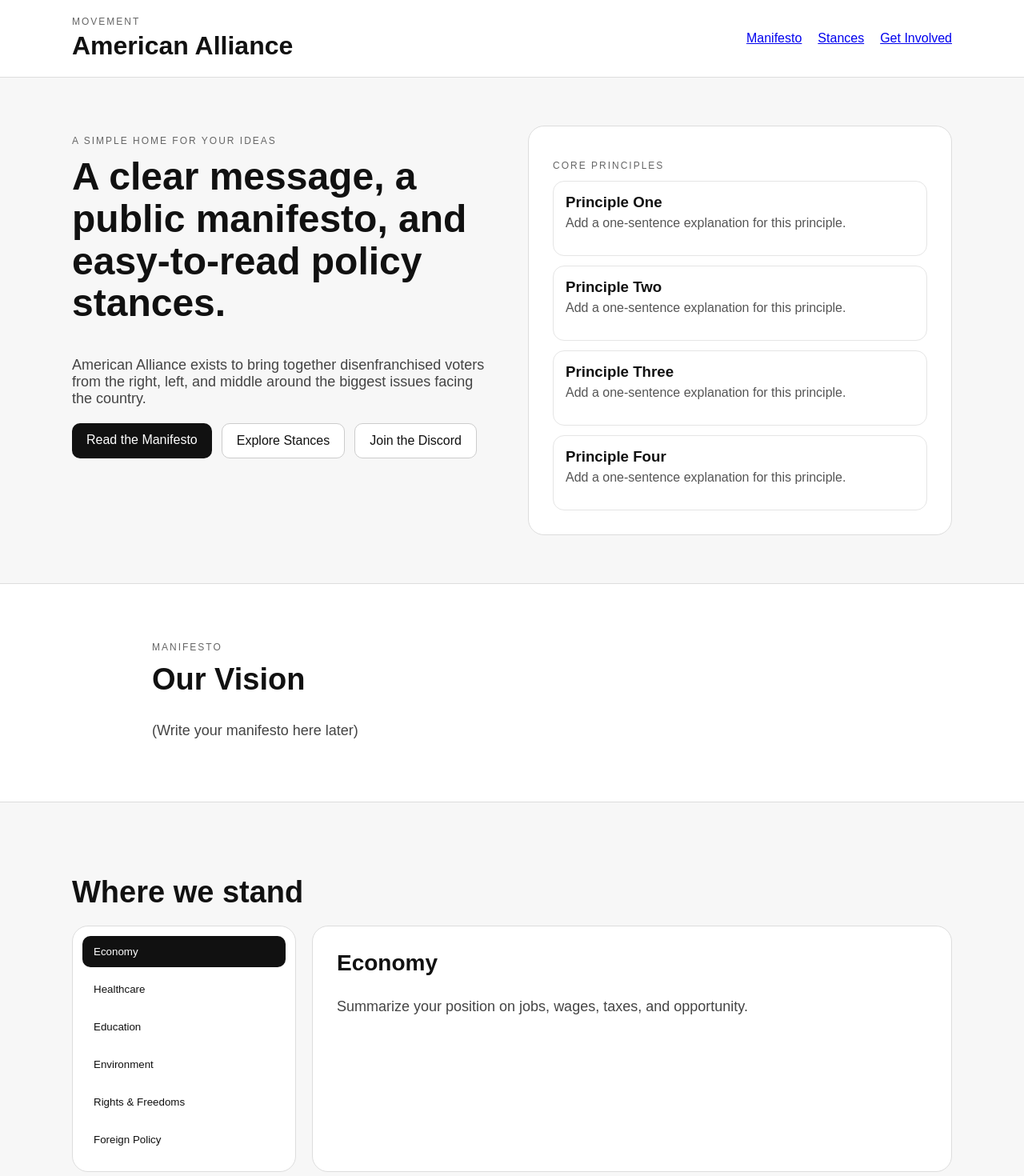
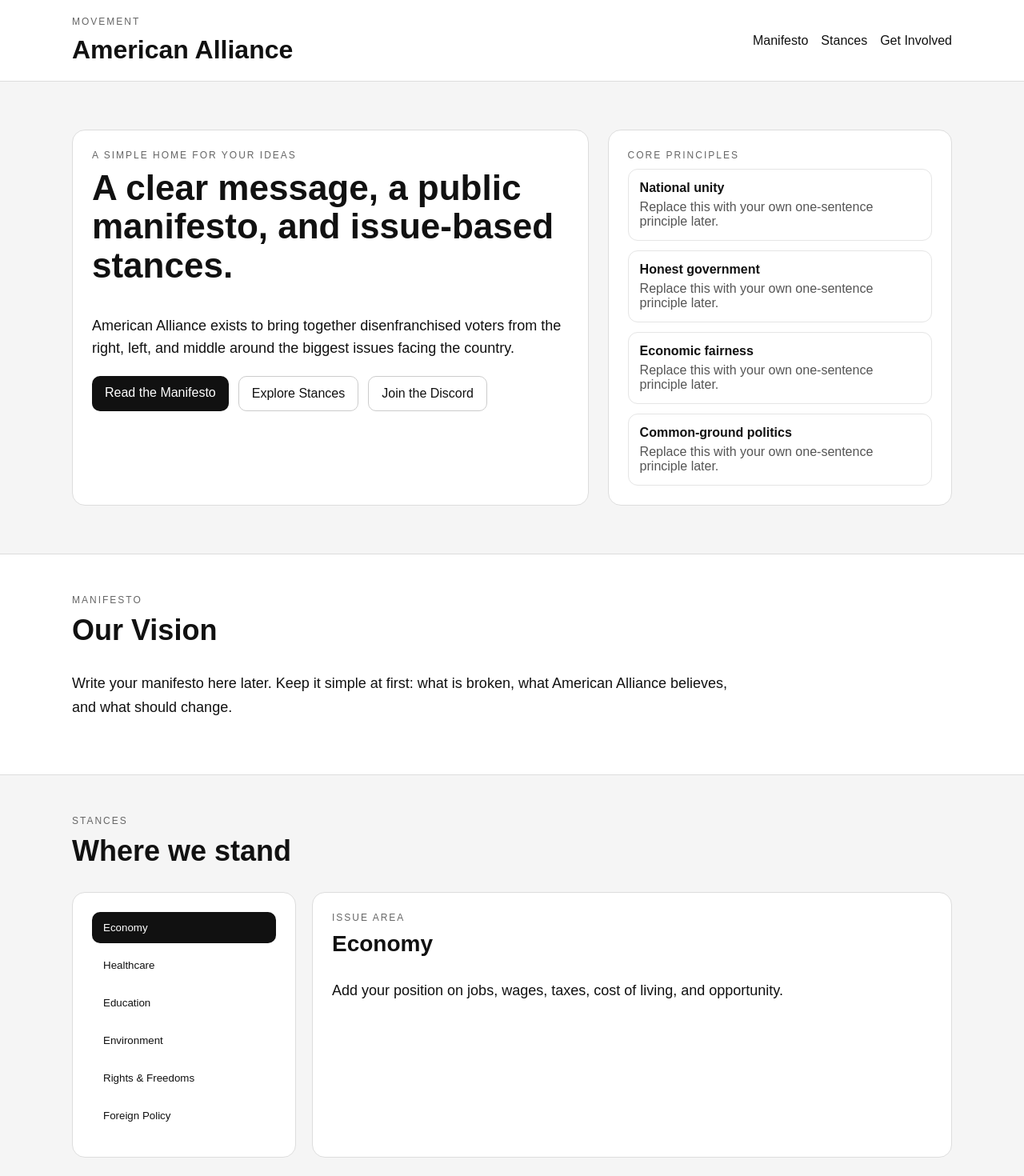
Before and after one commit to AmericanAlliance/american-alliance-site, a Next.js app: page / in a window 1280 px wide. Shown: the top 1470 px of the page at 80% size. Built offline with nearby package versions, Linux system fonts and the light colour scheme.

Commit message:
Update page.js

```diff
--- a/app/page.js
+++ b/app/page.js
@@ -1,95 +1,267 @@
 "use client";
-import React from "react";
 
-export default function PoliticalMovementWebsite() {
+import React, { useState } from "react";
+
+export default function HomePage() {
   const tabs = [
-    { id: "economy", label: "Economy", content: "Summarize your position on jobs, wages, taxes, and opportunity." },
-    { id: "healthcare", label: "Healthcare", content: "Explain your stance on healthcare access, affordability, and public health." },
-    { id: "education", label: "Education", content: "Describe your goals for schools, higher education, and workforce training." },
-    { id: "environment", label: "Environment", content: "Outline your environmental priorities, energy plan, and conservation goals." },
-    { id: "rights", label: "Rights & Freedoms", content: "State your principles around civil rights, liberties, privacy, and equal treatment." },
-    { id: "foreign", label: "Foreign Policy", content: "Share your views on diplomacy, defense, trade, and global cooperation." },
+    {
+      id: "economy",
+      label: "Economy",
+      content:
+        "Add your position on jobs, wages, taxes, cost of living, and opportunity.",
+    },
+    {
+      id: "healthcare",
+      label: "Healthcare",
+      content:
+        "Add your position on affordability, access, insurance, and public health.",
+    },
+    {
+      id: "education",
+      label: "Education",
+      content:
+        "Add your position on schools, college, student debt, and workforce training.",
+    },
+    {
+      id: "environment",
+      label: "Environment",
+      content:
+        "Add your position on energy, conservation, infrastructure, and climate resilience.",
+    },
+    {
+      id: "rights",
+      label: "Rights & Freedoms",
+      content:
+        "Add your position on civil liberties, privacy, equality, and constitutional rights.",
+    },
+    {
+      id: "foreign",
+      label: "Foreign Policy",
+      content:
+        "Add your position on diplomacy, defense, trade, alliances, and national security.",
+    },
   ];
 
-  const [activeTab, setActiveTab] = React.useState(tabs[0].id);
+  const [activeTab, setActiveTab] = useState("economy");
   const active = tabs.find((tab) => tab.id === activeTab);
 
+  const styles = {
+    page: {
+      fontFamily: "Arial, sans-serif",
+      backgroundColor: "#f5f5f5",
+      color: "#111111",
+      minHeight: "100vh",
+    },
+    container: {
+      maxWidth: "1100px",
+      margin: "0 auto",
+      padding: "0 20px",
+    },
+    header: {
+      backgroundColor: "#ffffff",
+      borderBottom: "1px solid #dddddd",
+    },
+    headerInner: {
+      maxWidth: "1100px",
+      margin: "0 auto",
+      padding: "20px",
+      display: "flex",
+      justifyContent: "space-between",
+      alignItems: "center",
+      gap: "20px",
+      flexWrap: "wrap",
+    },
+    hero: {
+      padding: "60px 0",
+    },
+    heroGrid: {
+      display: "grid",
+      gridTemplateColumns: "1.2fr 0.8fr",
+      gap: "24px",
+    },
+    card: {
+      backgroundColor: "#ffffff",
+      border: "1px solid #dddddd",
+      borderRadius: "16px",
+      padding: "24px",
+    },
+    buttonRow: {
+      display: "flex",
+      gap: "12px",
+      flexWrap: "wrap",
+      marginTop: "20px",
+    },
+    darkButton: {
+      display: "inline-block",
+      backgroundColor: "#111111",
+      color: "#ffffff",
+      textDecoration: "none",
+      padding: "12px 16px",
+      borderRadius: "10px",
+    },
+    lightButton: {
+      display: "inline-block",
+      backgroundColor: "#ffffff",
+      color: "#111111",
+      textDecoration: "none",
+      padding: "12px 16px",
+      borderRadius: "10px",
+      border: "1px solid #cccccc",
+    },
+    section: {
+      padding: "50px 0",
+    },
+    tabsWrap: {
+      display: "grid",
+      gridTemplateColumns: "280px 1fr",
+      gap: "20px",
+    },
+    tabButton: {
+      width: "100%",
+      textAlign: "left",
+      padding: "12px 14px",
+      borderRadius: "10px",
+      border: "none",
+      marginBottom: "8px",
+      cursor: "pointer",
+      backgroundColor: "transparent",
+      color: "#111111",
+    },
+    activeTabButton: {
+      backgroundColor: "#111111",
+      color: "#ffffff",
+    },
+    footerBlock: {
+      backgroundColor: "#111111",
+      color: "#ffffff",
+      padding: "50px 0",
+      marginTop: "20px",
+    },
+    smallLabel: {
+      fontSize: "12px",
+      textTransform: "uppercase",
+      letterSpacing: "2px",
+      color: "#666666",
+      marginBottom: "10px",
+    },
+    nav: {
+      display: "flex",
+      gap: "16px",
+      flexWrap: "wrap",
+    },
+    navLink: {
+      color: "#111111",
+      textDecoration: "none",
+    },
+    whiteLink: {
+      color: "#ffffff",
+    },
+  };
+
   return (
-    <div style={{ fontFamily: "Arial, sans-serif", background: "#f7f7f7", minHeight: "100vh", color: "#111" }}>
-      <header style={{ background: "#fff", borderBottom: "1px solid #ddd", padding: "20px 30px" }}>
-        <div style={{ maxWidth: "1100px", margin: "0 auto", display: "flex", justifyContent: "space-between", alignItems: "center" }}>
+    <div style={styles.page}>
+      <header style={styles.header}>
+        <div style={styles.headerInner}>
           <div>
-            <p style={{ margin: 0, fontSize: "12px", letterSpacing: "2px", textTransform: "uppercase", color: "#666" }}>Movement</p>
-            <h1 style={{ margin: "5px 0 0", fontSize: "32px" }}>American Alliance</h1>
+            <div style={styles.smallLabel}>Movement</div>
+            <h1 style={{ margin: 0 }}>American Alliance</h1>
           </div>
-          <nav style={{ display: "flex", gap: "20px" }}>
-            <a href="#manifesto">Manifesto</a>
-            <a href="#stances">Stances</a>
-            <a href="#join">Get Involved</a>
+
+          <nav style={styles.nav}>
+            <a href="#manifesto" style={styles.navLink}>Manifesto</a>
+            <a href="#stances" style={styles.navLink}>Stances</a>
+            <a href="#join" style={styles.navLink}>Get Involved</a>
           </nav>
         </div>
       </header>
 
       <main>
-        <section style={{ maxWidth: "1100px", margin: "0 auto", padding: "60px 30px", display: "grid", gridTemplateColumns: "1fr 1fr", gap: "40px" }}>
-          <div>
-            <p style={{ fontSize: "12px", letterSpacing: "2px", textTransform: "uppercase", color: "#666" }}>A simple home for your ideas</p>
-            <h2 style={{ fontSize: "48px", lineHeight: 1.1, marginTop: "10px" }}>
-              A clear message, a public manifesto, and easy-to-read policy stances.
+        <section style={styles.hero}>
+          <div style={styles.container}>
+            <div style={styles.heroGrid}>
+              <div style={styles.card}>
+                <div style={styles.smallLabel}>A simple home for your ideas</div>
+                <h2 style={{ fontSize: "44px", lineHeight: 1.1, marginTop: 0 }}>
+                  A clear message, a public manifesto, and issue-based stances.
                 </h2>
-            <p style={{ fontSize: "18px", color: "#444", maxWidth: "600px" }}>
-              American Alliance exists to bring together disenfranchised voters from the right, left, and middle around the biggest issues facing the country.
+                <p style={{ fontSize: "18px", lineHeight: 1.6 }}>
+                  American Alliance exists to bring together disenfranchised voters
+                  from the right, left, and middle around the biggest issues facing
+                  the country.
                 </p>
-            <div style={{ display: "flex", gap: "12px", flexWrap: "wrap", marginTop: "20px" }}>
-              <a href="#manifesto" style={{ padding: "12px 18px", background: "#111", color: "#fff", borderRadius: "10px", textDecoration: "none" }}>
+
+                <div style={styles.buttonRow}>
+                  <a href="#manifesto" style={styles.darkButton}>
                     Read the Manifesto
                   </a>
-              <a href="#stances" style={{ padding: "12px 18px", background: "#fff", color: "#111", border: "1px solid #ccc", borderRadius: "10px", textDecoration: "none" }}>
+                  <a href="#stances" style={styles.lightButton}>
                     Explore Stances
                   </a>
-              <a href="https://discord.gg/nytSThatG" target="_blank" rel="noreferrer" style={{ padding: "12px 18px", background: "#fff", color: "#111", border: "1px solid #ccc", borderRadius: "10px", textDecoration: "none" }}>
+                  <a
+                    href="https://discord.gg/nytSThatG"
+                    target="_blank"
+                    rel="noreferrer"
+                    style={styles.lightButton}
+                  >
                     Join the Discord
                   </a>
                 </div>
               </div>
 
-          <div style={{ background: "#fff", border: "1px solid #ddd", borderRadius: "20px", padding: "30px" }}>
-            <p style={{ fontSize: "12px", letterSpacing: "2px", textTransform: "uppercase", color: "#666" }}>Core Principles</p>
-            {["Principle One", "Principle Two", "Principle Three", "Principle Four"].map((item) => (
-              <div key={item} style={{ border: "1px solid #e5e5e5", borderRadius: "14px", padding: "15px", marginTop: "12px" }}>
-                <h3 style={{ margin: 0 }}>{item}</h3>
-                <p style={{ marginTop: "6px", color: "#555" }}>Add a one-sentence explanation for this principle.</p>
+              <div style={styles.card}>
+                <div style={styles.smallLabel}>Core Principles</div>
+                <div style={{ display: "grid", gap: "12px" }}>
+                  {[
+                    "National unity",
+                    "Honest government",
+                    "Economic fairness",
+                    "Common-ground politics",
+                  ].map((item) => (
+                    <div
+                      key={item}
+                      style={{
+                        border: "1px solid #e5e5e5",
+                        borderRadius: "12px",
+                        padding: "14px",
+                      }}
+                    >
+                      <strong>{item}</strong>
+                      <div style={{ marginTop: "6px", color: "#555555" }}>
+                        Replace this with your own one-sentence principle later.
+                      </div>
                     </div>
                   ))}
                 </div>
-        </section>
-
-        <section id="manifesto" style={{ background: "#fff", borderTop: "1px solid #ddd", borderBottom: "1px solid #ddd" }}>
-          <div style={{ maxWidth: "900px", margin: "0 auto", padding: "60px 30px" }}>
-            <p style={{ fontSize: "12px", letterSpacing: "2px", textTransform: "uppercase", color: "#666" }}>Manifesto</p>
-            <h2 style={{ fontSize: "38px", marginTop: "10px" }}>Our Vision</h2>
-            <p style={{ color: "#444", fontSize: "18px" }}>(Write your manifesto here later)</p>
+              </div>
+            </div>
           </div>
         </section>
 
-        <section id="stances" style={{ maxWidth: "1100px", margin: "0 auto", padding: "60px 30px" }}>
-          <h2 style={{ fontSize: "38px", marginBottom: "20px" }}>Where we stand</h2>
-          <div style={{ display: "grid", gridTemplateColumns: "280px 1fr", gap: "20px" }}>
-            <div style={{ background: "#fff", border: "1px solid #ddd", borderRadius: "20px", padding: "12px" }}>
+        <section id="manifesto" style={{ ...styles.section, backgroundColor: "#ffffff", borderTop: "1px solid #dddddd", borderBottom: "1px solid #dddddd" }}>
+          <div style={styles.container}>
+            <div style={styles.smallLabel}>Manifesto</div>
+            <h2 style={{ marginTop: 0, fontSize: "36px" }}>Our Vision</h2>
+            <p style={{ fontSize: "18px", lineHeight: 1.7, maxWidth: "850px" }}>
+              Write your manifesto here later. Keep it simple at first: what is
+              broken, what American Alliance believes, and what should change.
+            </p>
+          </div>
+        </section>
+
+        <section id="stances" style={styles.section}>
+          <div style={styles.container}>
+            <div style={styles.smallLabel}>Stances</div>
+            <h2 style={{ marginTop: 0, fontSize: "36px" }}>Where we stand</h2>
+
+            <div style={styles.tabsWrap}>
+              <div style={styles.card}>
                 {tabs.map((tab) => (
                   <button
                     key={tab.id}
                     onClick={() => setActiveTab(tab.id)}
                     style={{
-                    width: "100%",
-                    textAlign: "left",
-                    padding: "12px 14px",
-                    marginBottom: "8px",
-                    borderRadius: "10px",
-                    border: "none",
-                    cursor: "pointer",
-                    background: activeTab === tab.id ? "#111" : "transparent",
-                    color: activeTab === tab.id ? "#fff" : "#111"
+                      ...styles.tabButton,
+                      ...(activeTab === tab.id ? styles.activeTabButton : {}),
                     }}
                   >
                     {tab.label}
@@ -97,17 +269,27 @@ export default function PoliticalMovementWebsite() {
                 ))}
               </div>
 
-            <div style={{ background: "#fff", border: "1px solid #ddd", borderRadius: "20px", padding: "30px" }}>
-              <h3 style={{ fontSize: "28px", marginTop: 0 }}>{active.label}</h3>
-              <p style={{ color: "#444", fontSize: "18px" }}>{active.content}</p>
+              <div style={styles.card}>
+                <div style={styles.smallLabel}>Issue Area</div>
+                <h3 style={{ marginTop: 0, fontSize: "28px" }}>{active.label}</h3>
+                <p style={{ fontSize: "18px", lineHeight: 1.6 }}>{active.content}</p>
+              </div>
             </div>
           </div>
         </section>
 
-        <section id="join" style={{ background: "#111", color: "#fff" }}>
-          <div style={{ maxWidth: "1100px", margin: "0 auto", padding: "60px 30px" }}>
-            <h2 style={{ fontSize: "38px", marginBottom: "15px" }}>Get Involved</h2>
-            <a href="https://discord.gg/nytSThatG" target="_blank" rel="noreferrer" style={{ color: "#fff" }}>
+        <section id="join" style={styles.footerBlock}>
+          <div style={styles.container}>
+            <h2 style={{ marginTop: 0, fontSize: "36px" }}>Get Involved</h2>
+            <p style={{ fontSize: "18px", lineHeight: 1.6 }}>
+              Join the community, invite others, and help shape the platform.
+            </p>
+            <a
+              href="https://discord.gg/nytSThatG"
+              target="_blank"
+              rel="noreferrer"
+              style={styles.whiteLink}
+            >
               Join our Discord
             </a>
           </div>
```
Lines whose indentation alone changed are shown as unchanged.
